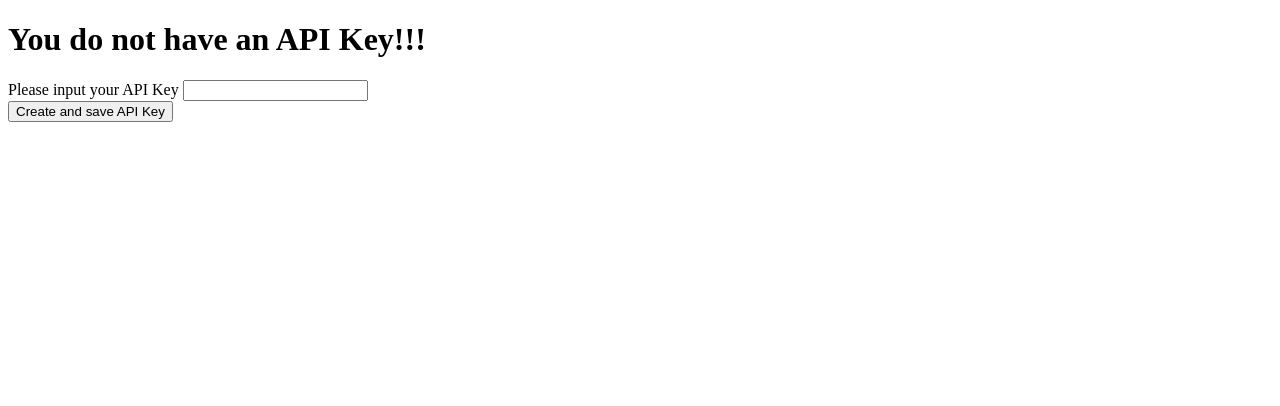
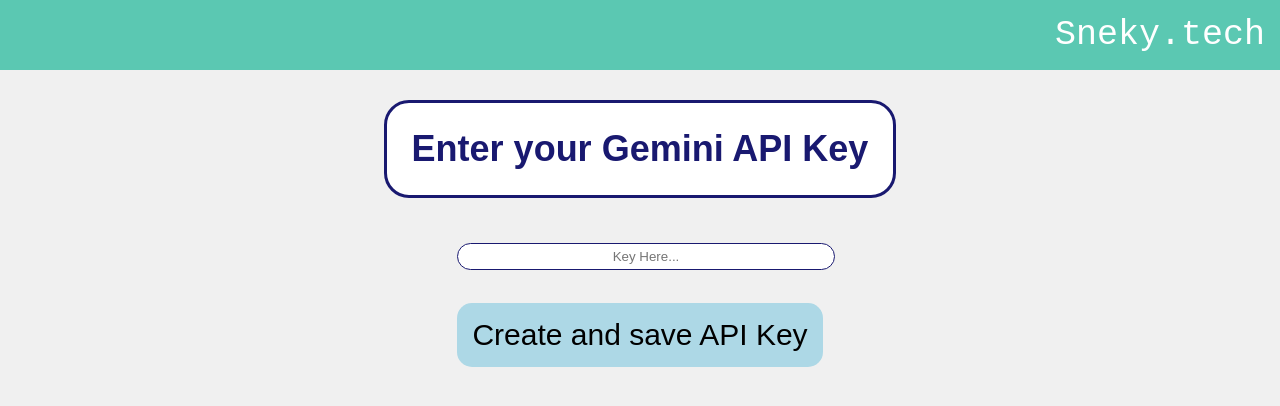
Before and after one commit to RubeculaBee/RubeculaBee.github.io, a plain HTML site: page backend/noapikey.html in a window 1280 px wide. Drawn offline with Linux system fonts and the light colour scheme.

Commit message:
Styled noapikey.html

```diff
--- a/backend/noapikey.html
+++ b/backend/noapikey.html
@@ -3,13 +3,17 @@
 	<head>
 		<title>NO API KEY!</title>
 		<script src="connect.js"></script>
+		<link rel="stylesheet" href="../style.css">
 	</head>
 	<body>
-		<h1>You do not have an API Key!!!</h1>
-		<p>
-		Please input your API Key <input id="apikey" type="text">
-		<br>
-		<button onclick="saveAPIKey()">Create and save API Key</button>
-		</p>
+		<div id="titleBar">Sneky.tech</div>
+
+		<h1 class="callToAction">Enter your Gemini API Key</h1>
+
+		<div id="keyInput">
+			<input id="apikey" type="text" placeholder="Key Here...">
+			<br>
+			<button id="saveButton" onclick="saveAPIKey()">Create and save API Key</button>
+		</div>
 	</body>
 </html>
--- a/style.css
+++ b/style.css
@@ -185,6 +185,29 @@
 	margin: 40px auto 40px auto;
 }
 
+#keyInput{
+	display: block;
+	width: fit-content;
+	margin: auto;
+	padding: 15px;
+}
+
+#apikey{
+	display: block;
+	margin: auto;
+	border-radius: 25px;
+	border: 1px solid;
+	padding: 5px;
+	color: #191970;
+	width: 100%;
+	text-align: center;
+}
+
+#saveButton{
+	margin-top: 15px;
+	width: 100%;
+}
+
 @keyframes pulse {
 	0% {
 		transform: scale(0.95);
```
